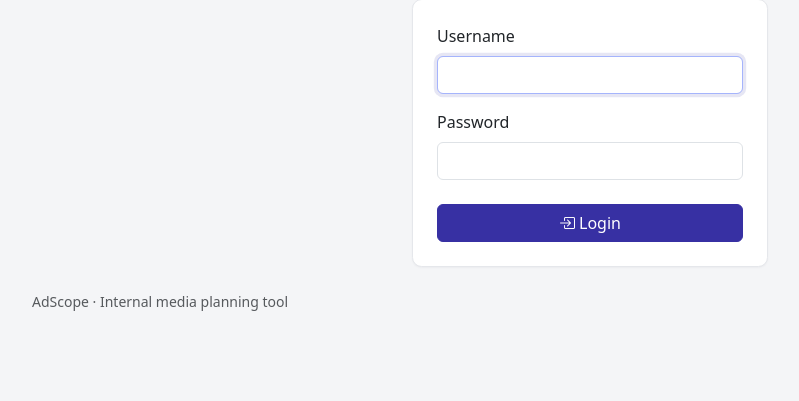
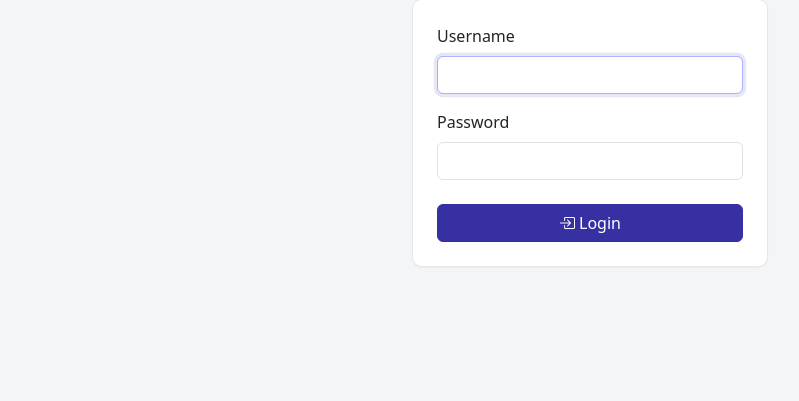
Before and after one commit to nitish-iiitd/adscope, a FastAPI app: page /login in a window 1280 px wide. Shown: the part 205-606 px from the top of the page, without its empty margins (50-849 px from the left). Run offline with FastAPI, Linux system fonts and the light colour scheme.

Commit message:
removed footer text

```diff
--- a/app/templates/base.html
+++ b/app/templates/base.html
@@ -54,10 +54,6 @@
   {% block content %}{% endblock %}
 </main>
 
-<footer class="container pb-4">
-  <p class="text-muted small mb-0">{{ app_name }} &middot; Internal media planning tool</p>
-</footer>
-
 <script src="https://cdn.jsdelivr.net/npm/bootstrap@5.3.3/dist/js/bootstrap.bundle.min.js"></script>
 <script src="/static/js/app.js"></script>
 {% block scripts %}{% endblock %}
```
